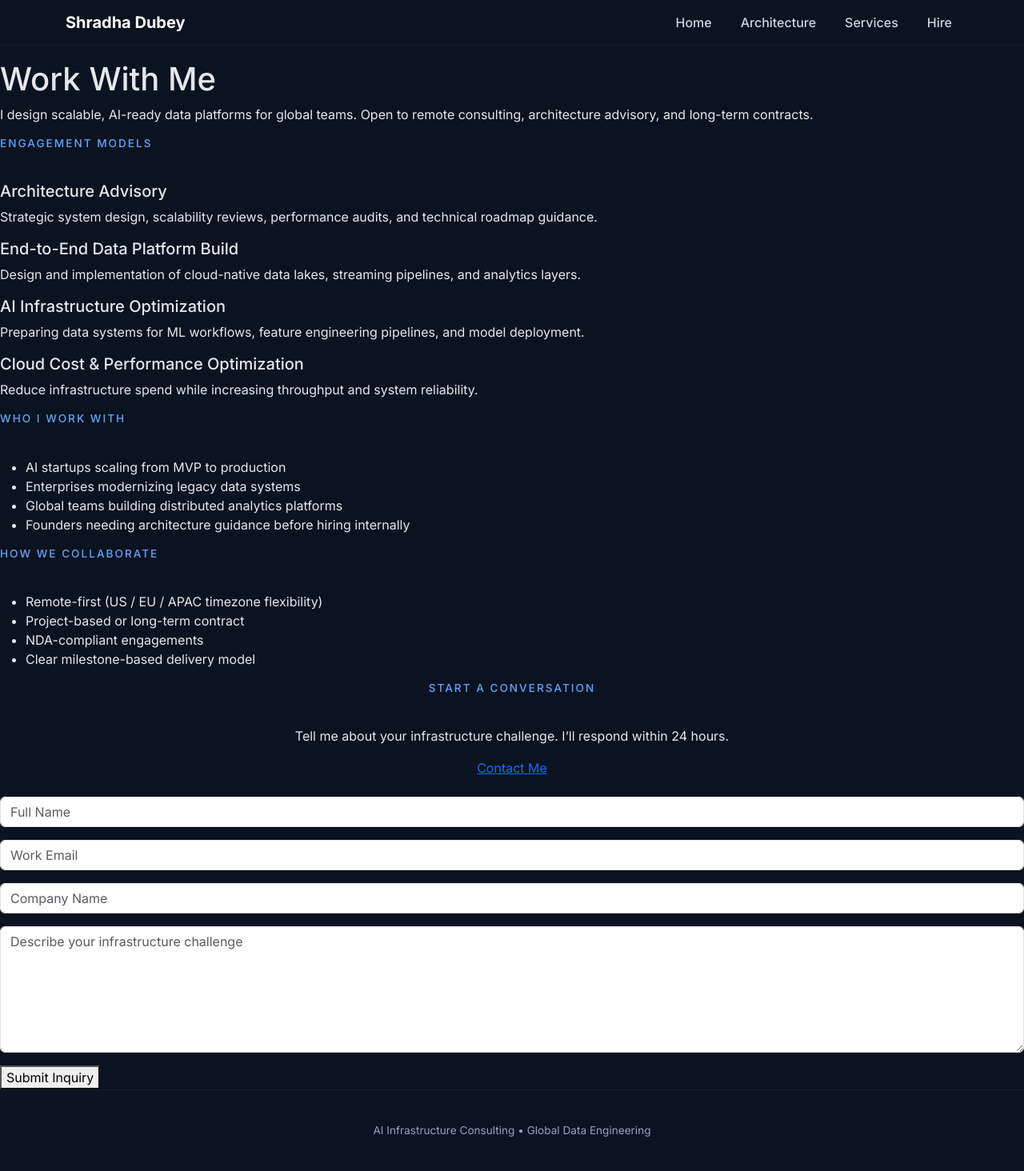
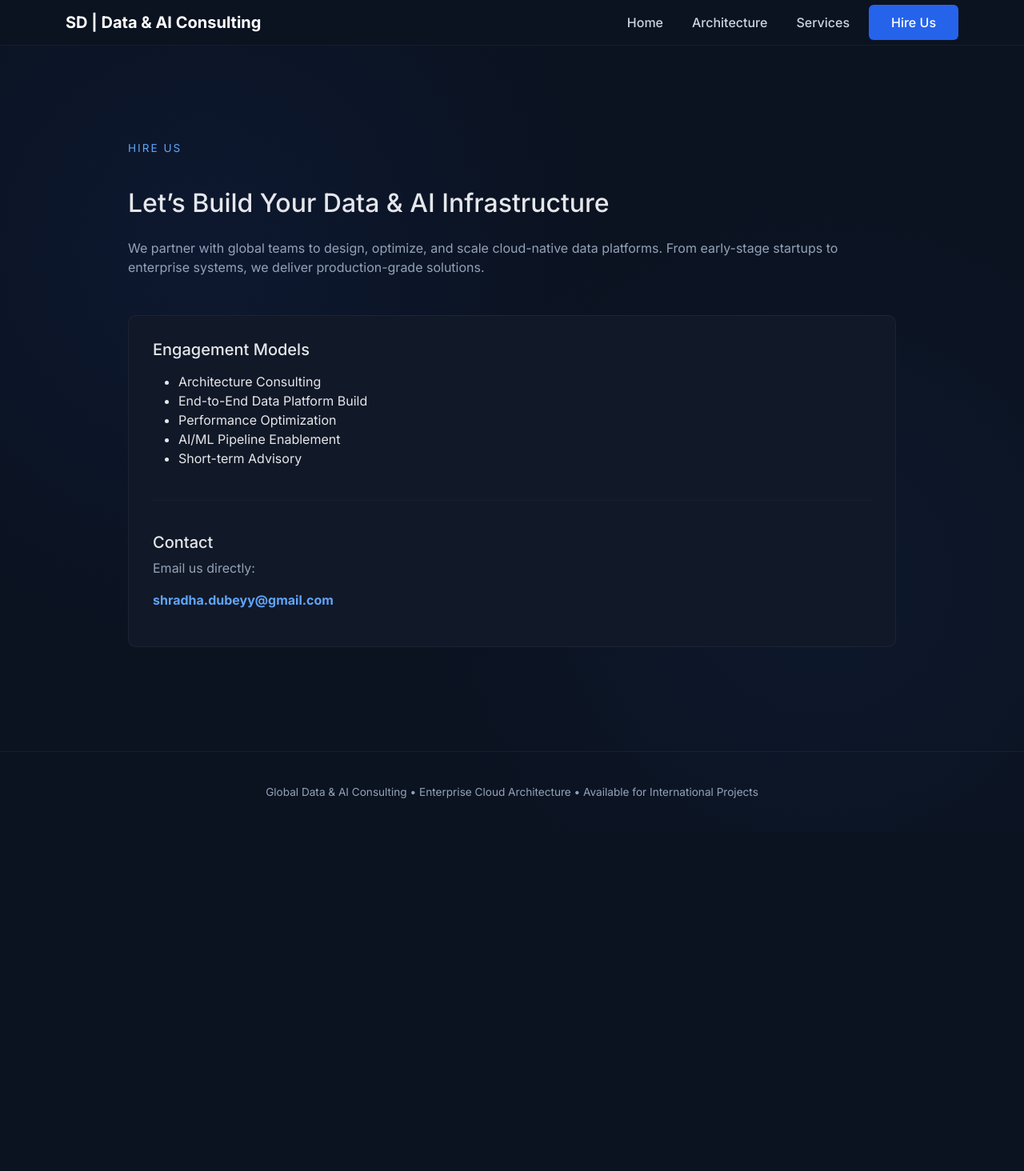
Before and after one commit to shradhadubey/shradha-dubey-portfolio, a Flask app: page /hire in a window 1280 px wide. Shown: the whole page at 80% size. After the commit the page ends 998 px from the top, so only its background shows below. Run offline with Flask 3, Linux system fonts and the light colour scheme.

Commit message:
beautifying the ui

```diff
--- a/static/css/styles.css
+++ b/static/css/styles.css
@@ -9,7 +9,17 @@
 body {
     margin: 0;
     font-family: 'Inter', sans-serif;
-    background: #0b1220;
+    background: radial-gradient(
+        circle at 20% 30%,
+        rgba(37, 99, 235, 0.08),
+        transparent 40%
+    ),
+    radial-gradient(
+        circle at 80% 70%,
+        rgba(59, 130, 246, 0.06),
+        transparent 40%
+    ),
+    #0b1220;
     color: #e5e7eb;
     padding-top: 75px;
 }
--- a/templates/base.html
+++ b/templates/base.html
@@ -19,7 +19,7 @@
 <nav class="navbar navbar-expand-lg fixed-top navbar-dark">
     <div class="container">
         <a class="navbar-brand fw-bold" href="{{ url_for('index') }}">
-            Shradha Dubey
+            SD | Data & AI Consulting
         </a>
 
         <button class="navbar-toggler" type="button" data-bs-toggle="collapse"
@@ -29,21 +29,30 @@
 
         <div class="collapse navbar-collapse justify-content-end" id="navbarNav">
             <ul class="navbar-nav align-items-lg-center">
+
                 <li class="nav-item">
                     <a class="nav-link" href="{{ url_for('index') }}">Home</a>
                 </li>
 
                 <li class="nav-item">
-                    <a class="nav-link" href="{{ url_for('index') }}#architecture">Architecture</a>
+                    <a class="nav-link" href="{{ url_for('index') }}#architecture">
+                        Architecture
+                    </a>
                 </li>
 
                 <li class="nav-item">
-                    <a class="nav-link" href="{{ url_for('services') }}">Services</a>
+                    <a class="nav-link" href="{{ url_for('services') }}">
+                        Services
+                    </a>
                 </li>
 
-                <li class="nav-item">
-                    <a class="nav-link" href="{{ url_for('hire') }}">Hire</a>
+                <li class="nav-item ms-lg-3">
+                    <a class="btn-primary-custom"
+                       href="{{ url_for('hire') }}">
+                        Hire Us
+                    </a>
                 </li>
+
             </ul>
         </div>
     </div>
@@ -54,7 +63,9 @@
 </main>
 
 <footer class="footer">
-    AI Infrastructure Consulting • Global Data Engineering
+    Global Data & AI Consulting •
+    Enterprise Cloud Architecture •
+    Available for International Projects
 </footer>
 
 <script src="https://cdn.jsdelivr.net/npm/bootstrap@5.3.2/dist/js/bootstrap.bundle.min.js"></script>
--- a/templates/hire.html
+++ b/templates/hire.html
@@ -1,100 +1,53 @@
 {% extends "base.html" %}
 {% block content %}
 
-<section class="hero-section">
-    <div class="hero-content">
-        <h1 class="hero-title">Work With Me</h1>
-        <p class="hero-subtitle">
-            I design scalable, AI-ready data platforms for global teams.
-            Open to remote consulting, architecture advisory, and long-term contracts.
+<section class="section">
+    <div class="container-narrow">
+
+        <div class="section-title">Hire Us</div>
+
+        <h2 class="mb-4">
+            Let’s Build Your Data & AI Infrastructure
+        </h2>
+
+        <p class="mb-5" style="color:#94a3b8;">
+            We partner with global teams to design, optimize,
+            and scale cloud-native data platforms.
+            From early-stage startups to enterprise systems,
+            we deliver production-grade solutions.
         </p>
+
+        <div class="card-clean">
+
+            <h5 class="mb-3">Engagement Models</h5>
+
+            <ul>
+                <li>Architecture Consulting</li>
+                <li>End-to-End Data Platform Build</li>
+                <li>Performance Optimization</li>
+                <li>AI/ML Pipeline Enablement</li>
+                <li>Short-term Advisory</li>
+            </ul>
+
+            <hr style="border-color:rgba(255,255,255,0.1); margin:40px 0;">
+
+            <h5>Contact</h5>
+
+            <p style="color:#94a3b8;">
+                Email us directly:
+            </p>
+
+            <p>
+                <strong>
+                    <a href="mailto:shradha.dubeyy@gmail.com"
+                       style="color:#60a5fa; text-decoration:none;">
+                        shradha.dubeyy@gmail.com
+                    </a>
+                </strong>
+            </p>
+
+        </div>
     </div>
 </section>
 
-<section class="content-section">
-    <h3 class="section-title">Engagement Models</h3>
-
-    <div class="service-grid">
-
-        <div class="service-card">
-            <h5>Architecture Advisory</h5>
-            <p>
-                Strategic system design, scalability reviews,
-                performance audits, and technical roadmap guidance.
-            </p>
-        </div>
-
-        <div class="service-card">
-            <h5>End-to-End Data Platform Build</h5>
-            <p>
-                Design and implementation of cloud-native
-                data lakes, streaming pipelines, and analytics layers.
-            </p>
-        </div>
-
-        <div class="service-card">
-            <h5>AI Infrastructure Optimization</h5>
-            <p>
-                Preparing data systems for ML workflows,
-                feature engineering pipelines, and model deployment.
-            </p>
-        </div>
-
-        <div class="service-card">
-            <h5>Cloud Cost & Performance Optimization</h5>
-            <p>
-                Reduce infrastructure spend while increasing
-                throughput and system reliability.
-            </p>
-        </div>
-
-    </div>
-</section>
-
-<section class="content-section">
-    <h3 class="section-title">Who I Work With</h3>
-
-    <div class="project-card">
-        <ul>
-            <li>AI startups scaling from MVP to production</li>
-            <li>Enterprises modernizing legacy data systems</li>
-            <li>Global teams building distributed analytics platforms</li>
-            <li>Founders needing architecture guidance before hiring internally</li>
-        </ul>
-    </div>
-</section>
-
-<section class="content-section">
-    <h3 class="section-title">How We Collaborate</h3>
-
-    <div class="project-card">
-        <ul>
-            <li>Remote-first (US / EU / APAC timezone flexibility)</li>
-            <li>Project-based or long-term contract</li>
-            <li>NDA-compliant engagements</li>
-            <li>Clear milestone-based delivery model</li>
-        </ul>
-    </div>
-</section>
-
-<section class="content-section text-center">
-    <h3 class="section-title">Start a Conversation</h3>
-    <p>
-        Tell me about your infrastructure challenge.
-        I’ll respond within 24 hours.
-    </p>
-
-    <a href="/#contact" class="btn-primary mt-3">
-        Contact Me
-    </a>
-</section>
-
-<form method="POST" action="/inquiry" class="mt-4">
-    <input type="text" name="name" placeholder="Full Name" required class="form-control mb-3">
-    <input type="email" name="email" placeholder="Work Email" required class="form-control mb-3">
-    <input type="text" name="company" placeholder="Company Name" class="form-control mb-3">
-    <textarea name="project" placeholder="Describe your infrastructure challenge" rows="6" required class="form-control mb-3"></textarea>
-    <button type="submit" class="btn-primary">Submit Inquiry</button>
-</form>
-
 {% endblock %}
```
Also changed, not shown: templates/index.html (+31 -10 lines).
